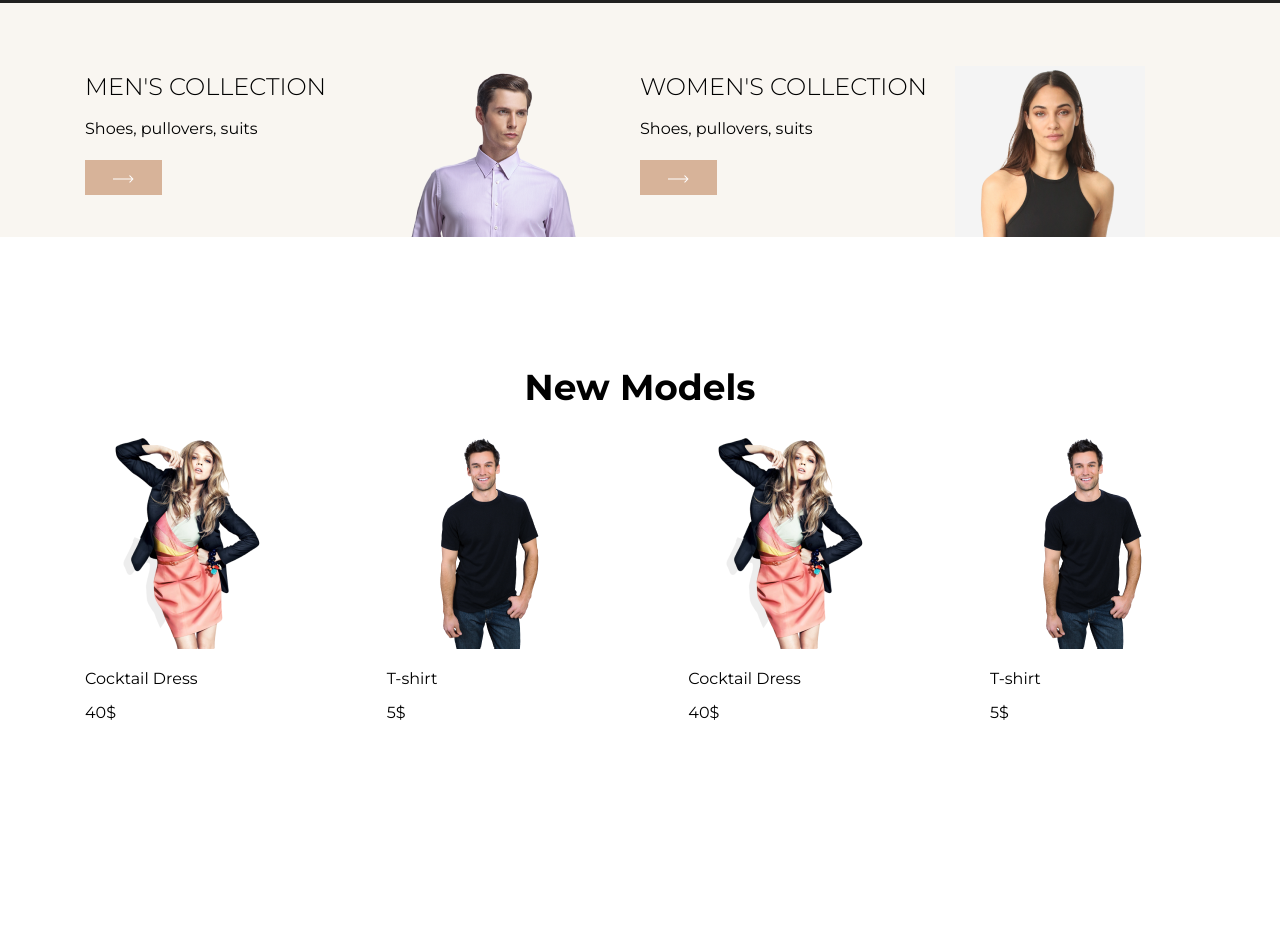
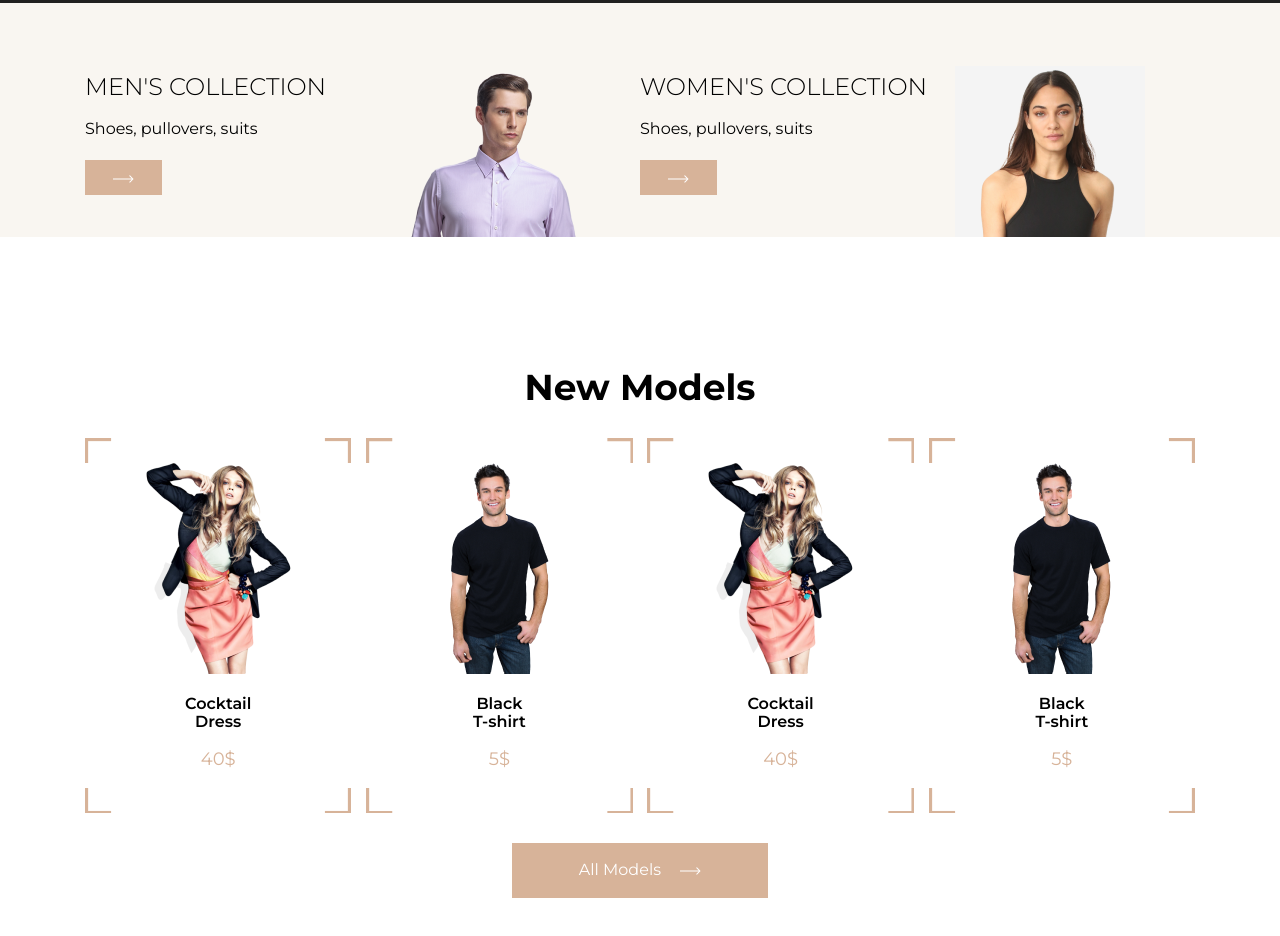
Before and after one commit to MikitaCat/shop_layouting, a plain HTML site: page index.html in a window 1280 px wide. Shown: the part 910-1846 px from the top of the page. Before the commit the page ends 1748 px from the top, so only its background shows below. Drawn offline with nearby package versions, Linux system fonts and the light colour scheme.

Commit message:
Fifth Block Done

```diff
--- a/index.html
+++ b/index.html
@@ -10,7 +10,7 @@
     <link rel="preconnect" href="https://fonts.googleapis.com" />
     <link rel="preconnect" href="https://fonts.gstatic.com" crossorigin />
     <link
-      href="https://fonts.googleapis.com/css2?family=Montserrat:wght@300;400;500;700&display=swap"
+      href="https://fonts.googleapis.com/css2?family=Montserrat:wght@300;400;500;600;700&display=swap"
       rel="stylesheet"
     />
 
@@ -106,31 +106,35 @@
           <!-- first item -->
           <div class="product-item">
             <img src="img/Product-1.png" alt="product" />
-            <p class="product-title">Cocktail Dress</p>
+            <p class="product-title">Cocktail<br />Dress</p>
             <p class="product-price">40$</p>
           </div>
 
           <!-- second item -->
           <div class="product-item">
             <img src="img/Product-2.png" alt="product" />
-            <p class="product-title">T-shirt</p>
+            <p class="product-title">Black<br />T-shirt</p>
             <p class="product-price">5$</p>
           </div>
 
           <!-- third item -->
           <div class="product-item">
             <img src="img/Product-1.png" alt="product" />
-            <p class="product-title">Cocktail Dress</p>
+            <p class="product-title">Cocktail<br />Dress</p>
             <p class="product-price">40$</p>
           </div>
 
-          <!-- Fourth item -->
+          <!-- fourth item -->
           <div class="product-item">
             <img src="img/Product-2.png" alt="product" />
-            <p class="product-title">T-shirt</p>
+            <p class="product-title">Black<br />T-shirt</p>
             <p class="product-price">5$</p>
           </div>
         </div>
+        <a href="#" class="btn btn-center">
+          <span>All Models</span>
+          <img src="img/Arrow.svg" alt="arrow" />
+        </a>
       </div>
     </div>
   </body>
--- a/style.scss
+++ b/style.scss
@@ -38,6 +38,17 @@ $red: #d84033;
 
   &-xs {
     padding: 8px 28px;
+  }
+
+  &-center {
+    display: block;
+    text-align: center;
+    max-width: 200px;
+    margin: 0 auto;
+
+    span {
+      margin-right: 15px;
+    }
   }
 }
 
@@ -193,4 +204,40 @@ body {
 .product {
   display: flex;
   justify-content: space-between;
+  text-align: center;
+  margin-top: 30px;
+  margin-bottom: 30px;
+
+  &-item {
+    position: relative;
+    flex: 0 0 24%;
+
+    &::before,
+    &::after {
+      content: '';
+      display: block;
+      width: 100%;
+      height: 25px;
+      background-size: cover;
+      background-repeat: no-repeat;
+    }
+
+    &::before {
+      background-image: url(../img/top-borders.svg);
+    }
+
+    &::after {
+      background-image: url(../img/bottom-borders.svg);
+    }
+  }
+
+  &-title {
+    font-weight: 600;
+  }
+
+  &-price {
+    color: $accent;
+    font-size: 18px;
+    font-weight: 700px;
+  }
 }
```
Also changed, not shown: css/style.css, img/bottom-borders.svg (added), img/top-borders.svg (added), 1 other file.
